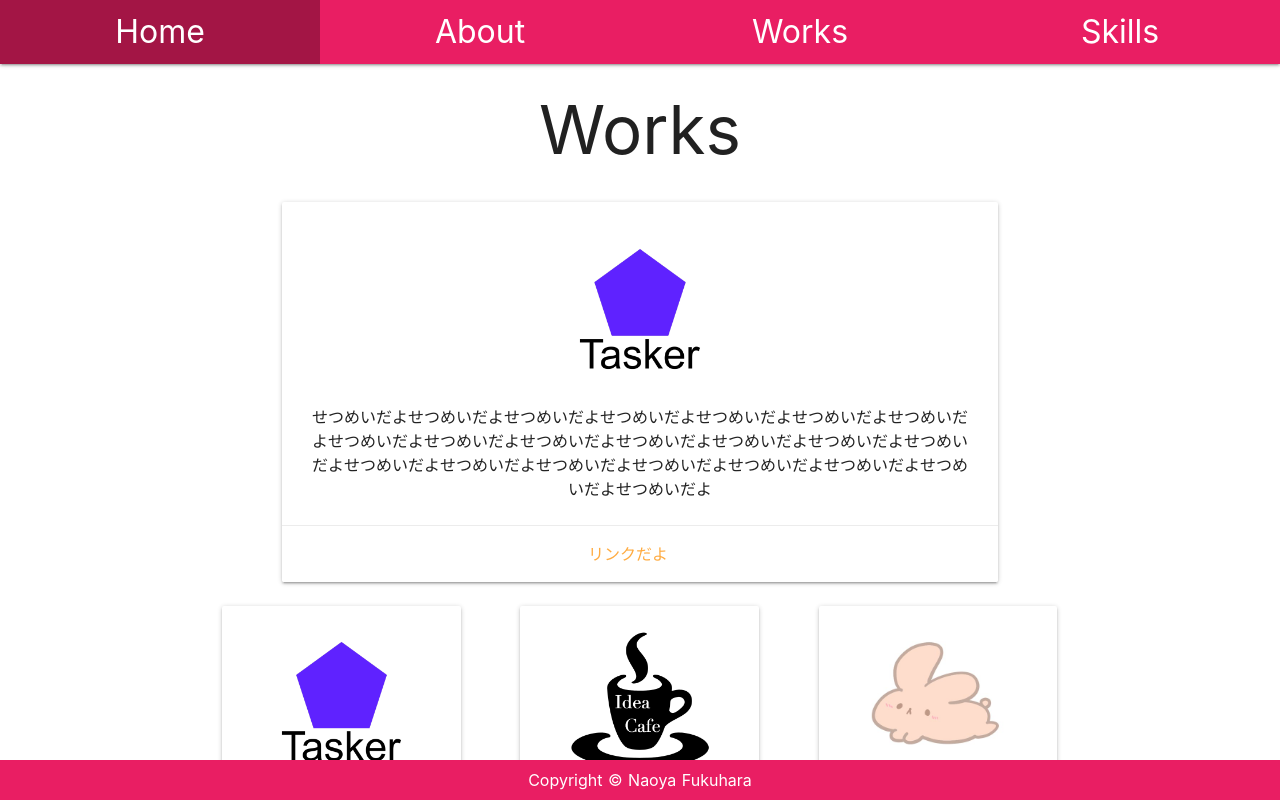
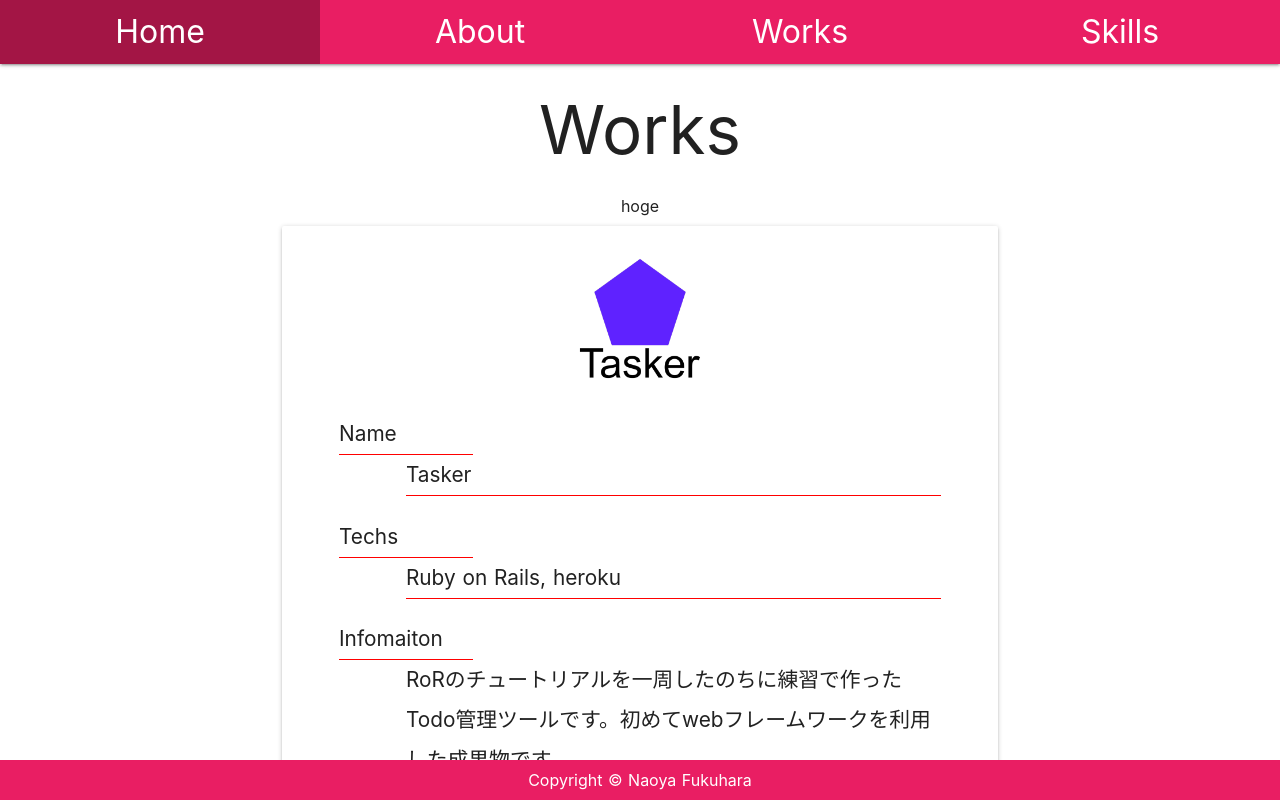
Before and after one commit to ririli47/portfolio, a Nuxt app: page /Works in a window 1280 px wide. Both pictures are taken after a click on the element "Tasker". Shown: the top 800 px of the page. Built offline with nearby package versions, Linux system fonts and the light colour scheme.

Commit message:
djustment works specificaton

```diff
--- a/components/MyWorks.vue
+++ b/components/MyWorks.vue
@@ -1,16 +1,26 @@
 <template>
     <section class="works-list">
         <div v-if="show" class="infomation">
+            <div v-on:click="showIdChange(-1)">
+                hoge
+            </div>
             <div class="card">
                 <div class="card-image infromation-card">
-                    <img :src="works[showId-1].logo">
+                    <img :src="works[showId].logo">
                 </div>
                 <div class="card-content">
-                    せつめいだよせつめいだよせつめいだよせつめいだよせつめいだよせつめいだよせつめいだよせつめいだよせつめいだよせつめいだよせつめいだよせつめいだよせつめいだよせつめいだよせつめいだよせつめいだよせつめいだよせつめいだよせつめいだよせつめいだよせつめいだよせつめいだよ
+                    <dl>
+                        <dt>Name</dt><dd>{{ works[showId].name }}</dd>
+                        <dt>Techs</dt><dd>{{ works[showId].techs }}</dd>
+                        <dt>Infomaiton</dt><dd>{{ works[showId].infomaiton }}</dd>
+                    </dl>
                 </div>
                 <div class="card-action">
-                    <a href="#">リンクだよ</a>
+                    <a :href="works[showId].link" target="_blank">サイトへのリンク</a>
                 </div>
+            </div>
+            <div v-on:click="showIdChange(+1)">
+                fuga
             </div>
         </div>
 
@@ -21,7 +31,7 @@
                 </div>
                 <div class="card-content">
                     <span class="card-title activator grey-text text-darken-4">{{ work.name }}</span>
-                    <p><a :href="work.link" target="_blink" >{{ work.name }}</a></p>
+                    <a :href="work.link" target="_blink" ><p>{{ work.name }}</p></a>
                 </div>
             </div>
         </div>
@@ -34,14 +44,12 @@
         data() {
             return {
                 works: [
-                    {id: 1, name: 'Tasker', link: 'https://ririli-tasker.herokuapp.com/', logo: require("~/assets/img/tasker_logo.png")},
-                    {id: 2, name: 'IdeaCafe', link: 'https://ideacafe.herokuapp.com/', logo: require("~/assets/img/ideacafe_logo.png")},
-                    {id: 3, name: 'Portfolio', link: 'https://www.ririli.net/', logo: require("~/assets/img/ririli.jpg")},
-                ],
-                infomations: [
-                    {id: 1, name: 'Tasker', link: 'https://ririli-tasker.herokuapp.com/', logo: require("~/assets/img/tasker_logo.png")},
-                    {id: 2, name: 'IdeaCafe', link: 'https://ideacafe.herokuapp.com/', logo: require("~/assets/img/ideacafe_logo.png")},
-                    {id: 3, name: 'Portfolio', link: 'https://www.ririli.net/', logo: require("~/assets/img/ririli.jpg")},
+                    {id: 0, name: 'Tasker', link: 'https://ririli-tasker.herokuapp.com/', logo: require("~/assets/img/tasker_logo.png"),
+                    techs: 'Ruby on Rails, heroku', infomaiton: 'RoRのチュートリアルを一周したのちに練習で作ったTodo管理ツールです。初めてwebフレームワークを利用した成果物です。'},
+                    {id: 1, name: 'IdeaCafe', link: 'https://ideacafe.herokuapp.com/', logo: require("~/assets/img/ideacafe_logo.png"),
+                    techs: 'Laravel, Docker, Github, heroku, PostgreSQL', infomaiton: 'PHPフレームワークであるLaravelの練習に作りったアイデアを共有するというコンセプトの簡易SNSです。'},
+                    {id: 2, name: 'Portfolio', link: 'https://www.ririli.net/', logo: require("~/assets/img/ririli.jpg"),
+                    techs: 'Vue.js, Nuxt.js, Github, Netlify', infomaiton: '今ご覧いただいているPortfolioです。Vue.jsとNetlify使ってみたさで作りました。コンポーネント指向いいです。'},
                 ],
                 show: false,
                 showId: 0
@@ -56,7 +64,17 @@
                     this.show = !this.show
                 }
                 this.showId = id
+            },
+            showIdChange(change) {
+                this.showId = this.showId + change
+                if(this.showId < 0) {
+                    this.showId = this.works.length -1
+                }
+                else if (this.showId > this.works.length -1) {
+                    this.showId = 0
+                }
             }
+
         }
     }
 </script>
@@ -88,8 +106,28 @@
     }
     .infromation-card {
         width: 20%;
-        padding-top: 5%;
+        padding-top: 3%;
     }
+
+    dl {
+        font-size: 1.3rem;
+        width: 100%;
+        line-height: 2.5rem;
+    }
+    dt {
+        width: 20%;
+        margin-left: 5%;
+        text-align: left;
+        border-bottom: 1px solid red;
+    }
+    dd {
+        margin-left: 15%;
+        margin-bottom: 3%;
+        margin-right: 5%;
+        text-align: left;
+        border-bottom: 1px solid red;
+    }
+
 
     @media (max-width: 767px) {
         .topic {
```
